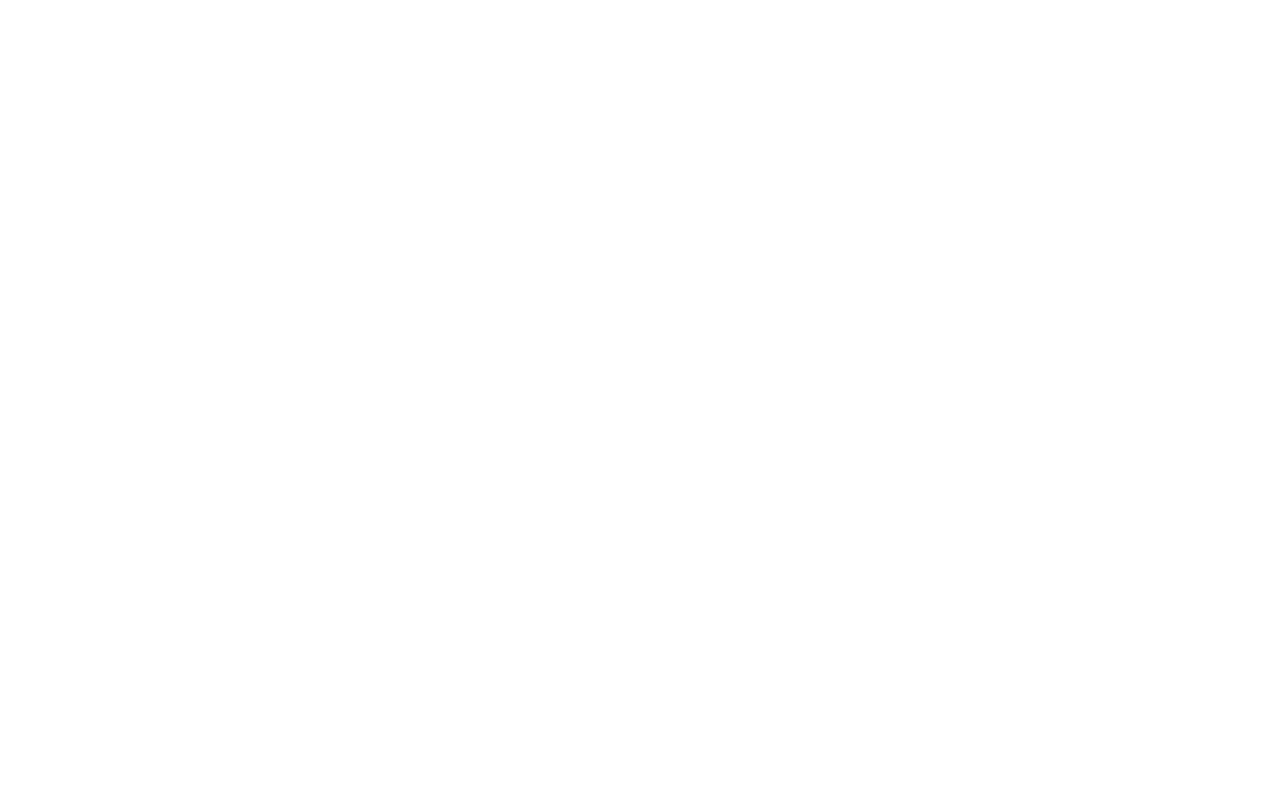
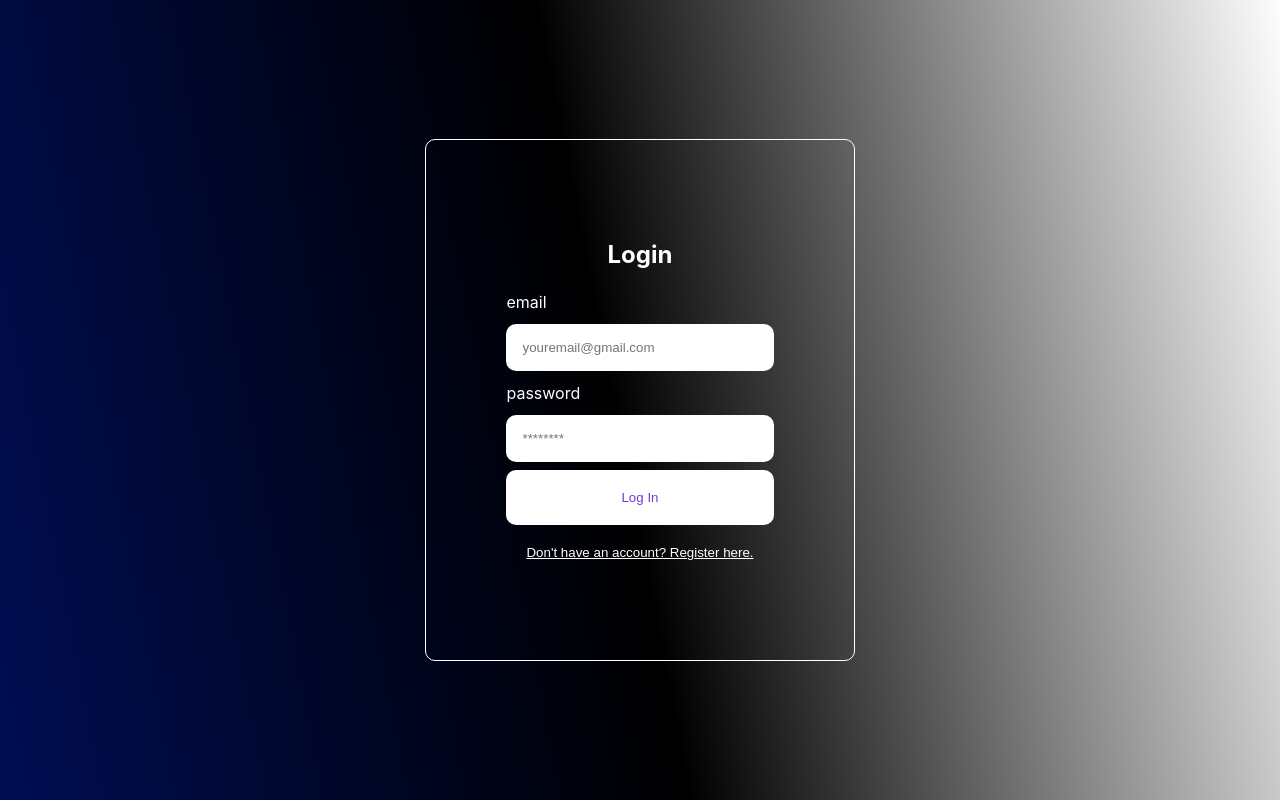
Before and after one commit to ASBIR-CS-426/asbir-app, a React (Create React App) app in the folder asbir/: page / in a window 1280 px wide. Before the commit this address had no page. Built offline with nearby package versions, Linux system fonts and the light colour scheme.

Commit message:
hash stuff almost ready

```diff
--- a/asbir/src/App.tsx
+++ b/asbir/src/App.tsx
@@ -7,8 +7,8 @@
   return (
     <div className="App">
       <Routes>
-        <Route path="/asbir-app" element={<Home />}></Route>
-        <Route path="/asbir-app/dashboard" element={<Dashboard />}></Route>
+        <Route path="/" element={<Home />}></Route>
+        <Route path="/dashboard" element={<Dashboard />}></Route>
       </Routes>
     </div>
   );
```
